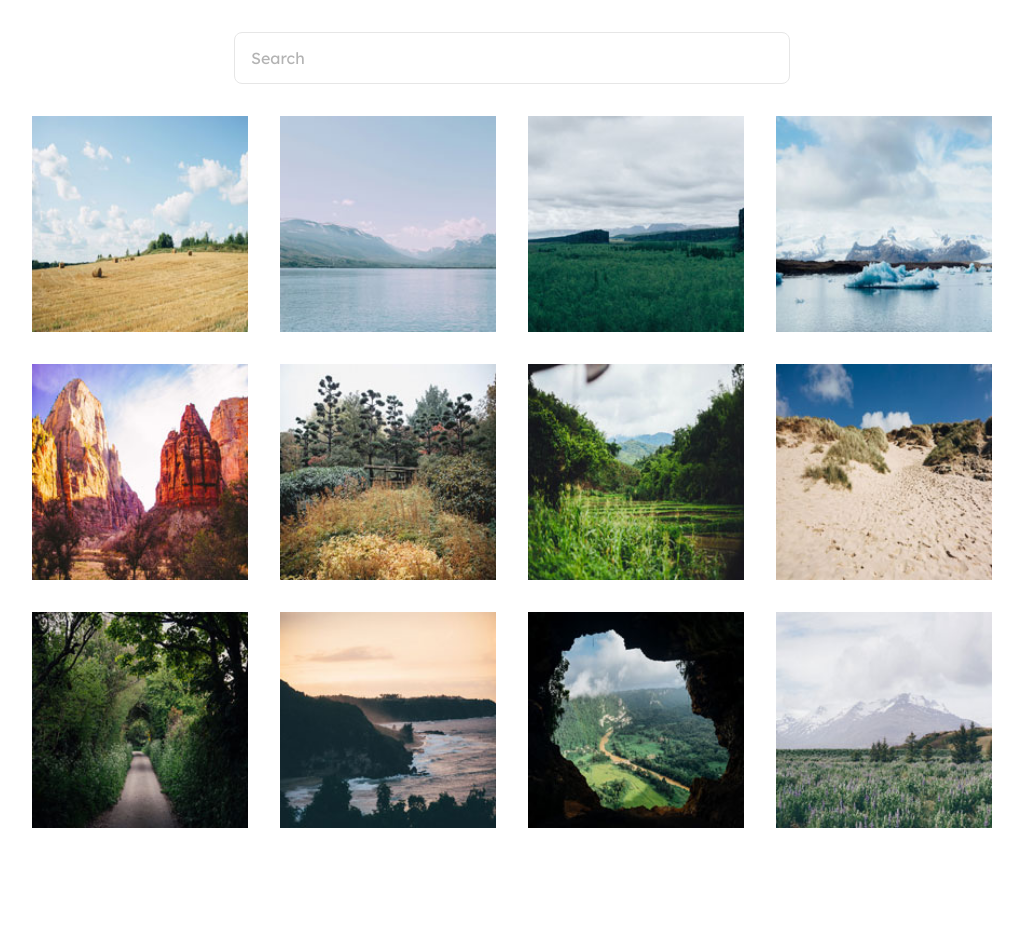
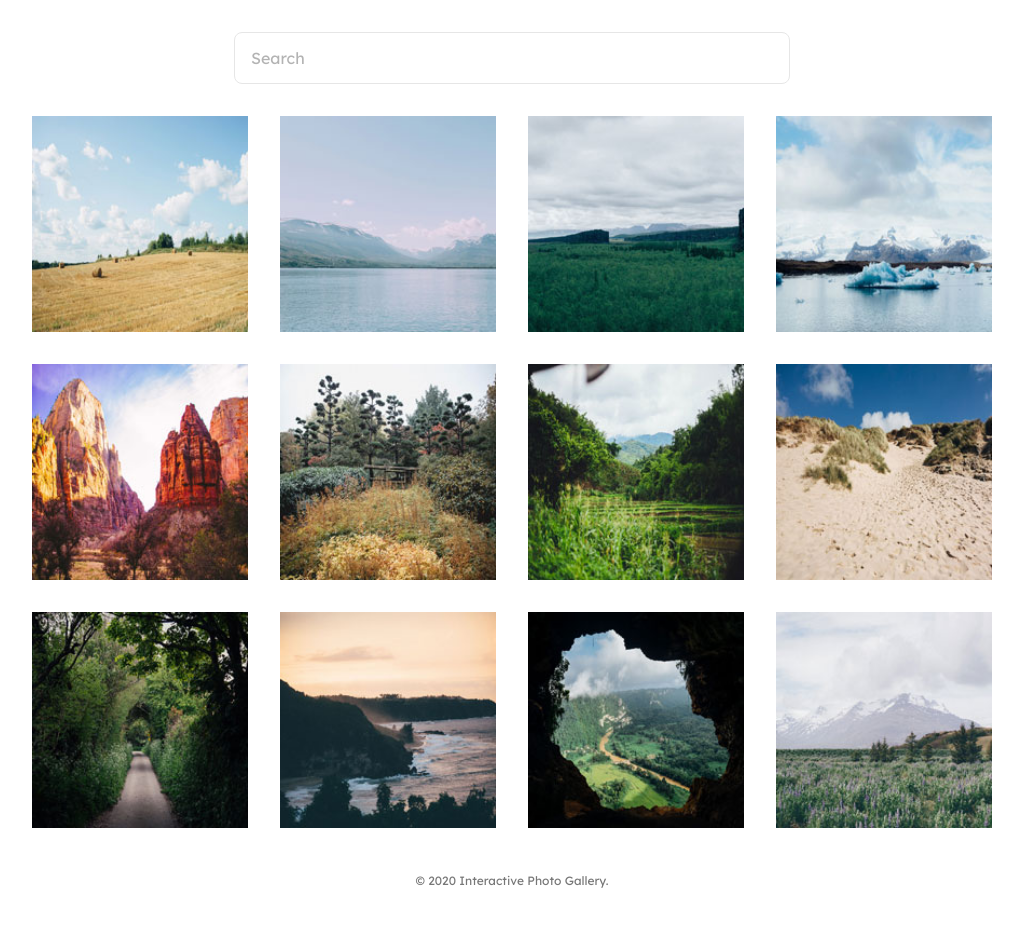
Before and after one commit to kseiler/techdegree-project-5, a plain HTML site: page index.html in a window 1280 px wide. Shown: the whole page, without its empty margins (128-1151 px from the left). Before the commit the page ends 828 px from the top, so only its background shows below. Drawn offline with Linux system fonts and the light colour scheme.

Commit message:
added footer with copyright information

```diff
--- a/index.html
+++ b/index.html
@@ -59,6 +59,13 @@
       </section>
     </div>
   </main>
+  <footer>
+    <div class="wrapper">
+      <section class="footer-grid">
+        <p>&copy; 2020 Interactive Photo Gallery.</p>
+      </section>
+    </div>
+  </footer>
 <script src="js/baguetteBox.min.js"></script>
 <script src="js/app.js"></script>
 </body>
--- a/scss/base/_base.scss
+++ b/scss/base/_base.scss
@@ -21,6 +21,10 @@ a {
   display: block;
 }
 
+footer {
+  padding: 2rem 0;
+}
+
 /* ============================================= */
 /*              Classes & ID's                   */
 /* ============================================= */
@@ -28,3 +32,7 @@ a {
 .gallery {
   padding: 0 2rem;
 }
+
+footer p {
+  font-size: .75rem;
+}
--- a/scss/components/_grid.scss
+++ b/scss/components/_grid.scss
@@ -9,12 +9,20 @@
 .nav-grid {
   display: grid;
   grid-template-columns: 1fr;
-  grid-gap: 2rem;
+  gap: 2rem;
   justify-items: center;
 }
 
 .grid-container {
   display: grid;
   grid-template-columns: repeat(auto-fill, minmax(200px, 1fr));
-  grid-gap: 2rem;
+  gap: 2rem;
 }
+
+.footer-grid {
+  display: grid;
+  grid-template-columns: 1fr;
+  gap: 2rem;
+  justify-items: center;
+  align-items: center;
+}
```
Also changed, not shown: css/styles.css, 1 other file.
